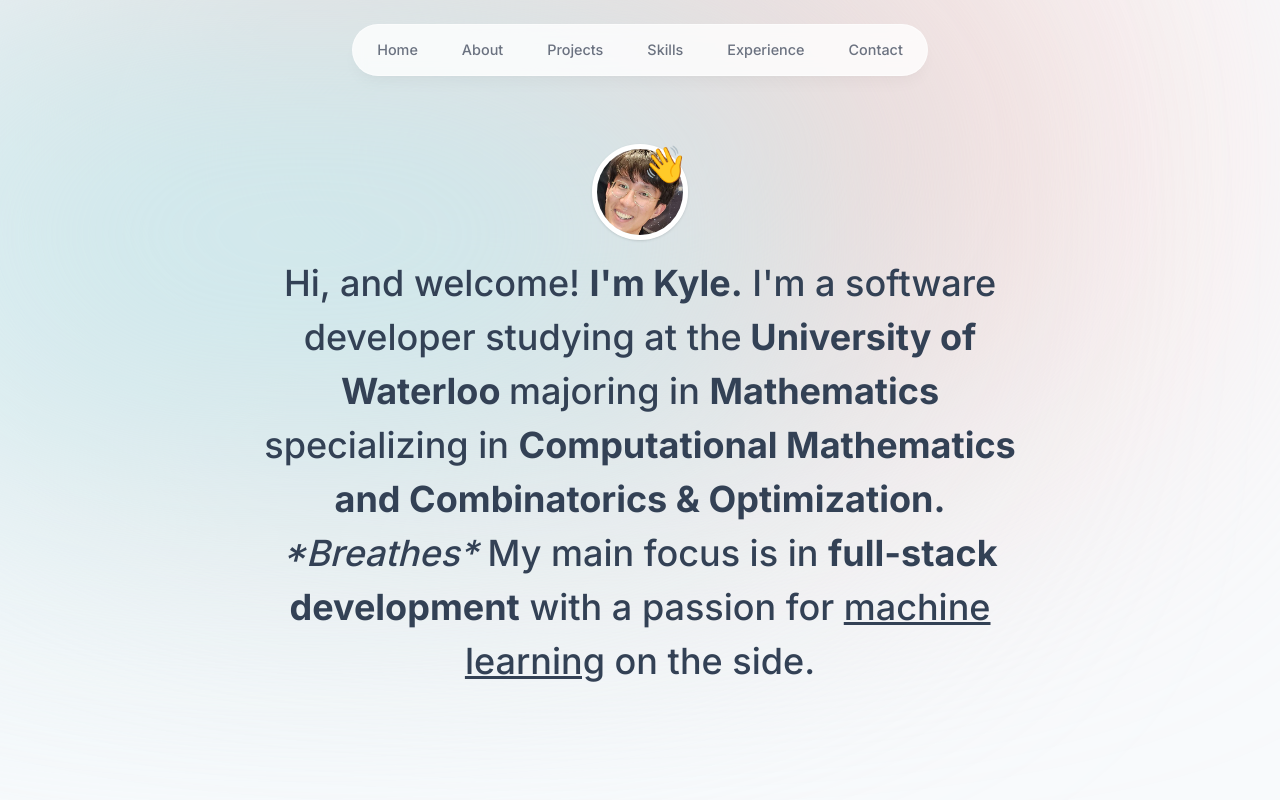
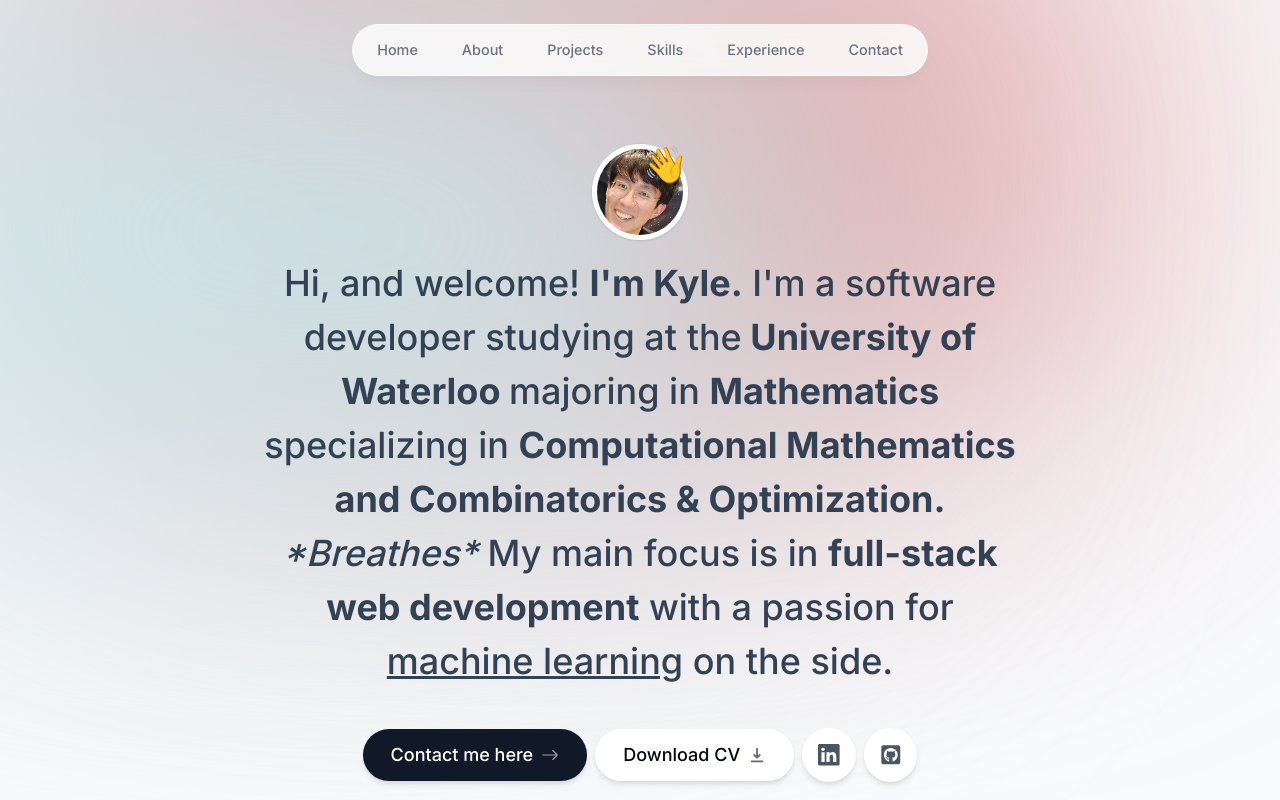
Before and after one commit to ktan46/me-portfolio, a Next.js app: page / in a window 1280 px wide. Built offline with nearby package versions, Linux system fonts and the light colour scheme.

Commit message:
finished intro

```diff
--- a/app/layout.tsx
+++ b/app/layout.tsx
@@ -19,7 +19,7 @@
     <html lang="en">
       <body className={`${inter.className}
       bg-slate-50 text-gray-950 relative pt-28 sm:pt-36`}>
-        <div className="bg-[#f6cbc7] top-[-6rem] right-[11rem] -z-10 absolute
+        <div className="bg-[#e08282] top-[-6rem] right-[11rem] -z-10 absolute
               h-[31.25rem] w-[31.25rem] rounded-full blur-[10rem] sm:w-[68.75rem]" ></div>
         <div className="bg-[#c8ebf0] top-[-1rem] left-[-35rem] -z-10 absolute
               h-[31.25rem] w-[50rem] rounded-full blur-[10rem] sm:w-[68.75rem]
--- a/components/Intro.tsx
+++ b/components/Intro.tsx
@@ -2,6 +2,10 @@
 import Image from 'next/image'
 import React from 'react'
 import { motion } from 'framer-motion'
+import Link from 'next/link'
+import { BsArrowRight, BsLinkedin } from "react-icons/bs"
+import { HiDownload } from "react-icons/hi"
+import { FaGithubSquare } from 'react-icons/fa'
 
 export default function Intro() {
   return (
@@ -58,11 +62,40 @@
            <span className="italic">*Breathes*  </span> {" "}
            My main focus is in {" "}
            <span className="font-bold">
-           full-stack development
+           full-stack web development
           </span> {" "} with a passion for {" "}
           <span className="underline">
             machine learning
-          </span> {" "} on the side.</motion.p>
+          </span> {" "} on the side.
+        </motion.p>
+        <motion.div className="flex flex-col sm:flex-row items-center justify-center gap-2 px-4 text-lg font-medium"
+          initial={{ opacity: 0, y: 100 }}
+          animate={{ opacity: 1, y:0 }}
+          transition={{
+            delay: 0.2,
+          }}>
+          <Link href="#contact" className="group bg-gray-900 text-white px-7 py-3 flex shadow-md items-center gap-2 rounded-full
+              outline-none focus:scale-110 hover:scale-110 hover:bg-gray-950 active:scale-105 transition">
+            Contact me here {" "}<BsArrowRight className="opacity-60 group-hover:translate-x-1 transition"/></Link>
+
+          <a className="group bg-white px-7 py-3 flex items-center gap-2 rounded-full shadow-md
+              outline-none focus:scale-110 hover:scale-110  active:scale-105 transition cursor-pointer"
+              href="/resume20230805.pdf" download>Download CV
+              <HiDownload className="opacity-60 group-hover:translate-y-1 transition"/>
+          </a>
+
+          <a className="bg-white p-4 text-gray-600 text-[1.35rem] shadow-md flex items-center gap-2 rounded-full
+                        focus:scale-[1.15] hover:text-gray-950 hover:scale-[1.15] active:scale-105 transition cursor-pointer"
+                        href="https://linkedin.com/in/kyle-tan2061" target="_blank">
+            <BsLinkedin />
+          </a>
+
+          <a className="bg-white p-4 text-gray-600 text-[1.35rem] shadow-md flex items-center gap-2 rounded-full
+                        focus:scale-[1.15] hover:text-gray-950 hover:scale-[1.15] active:scale-105 transition cursor-pointer"
+                        href="https://github.com/ktan46" target="_blank">
+            <FaGithubSquare />
+          </a>
+        </motion.div>
     </section>
   )
 }
```
Also changed, not shown: components/Section.tsx (added).
